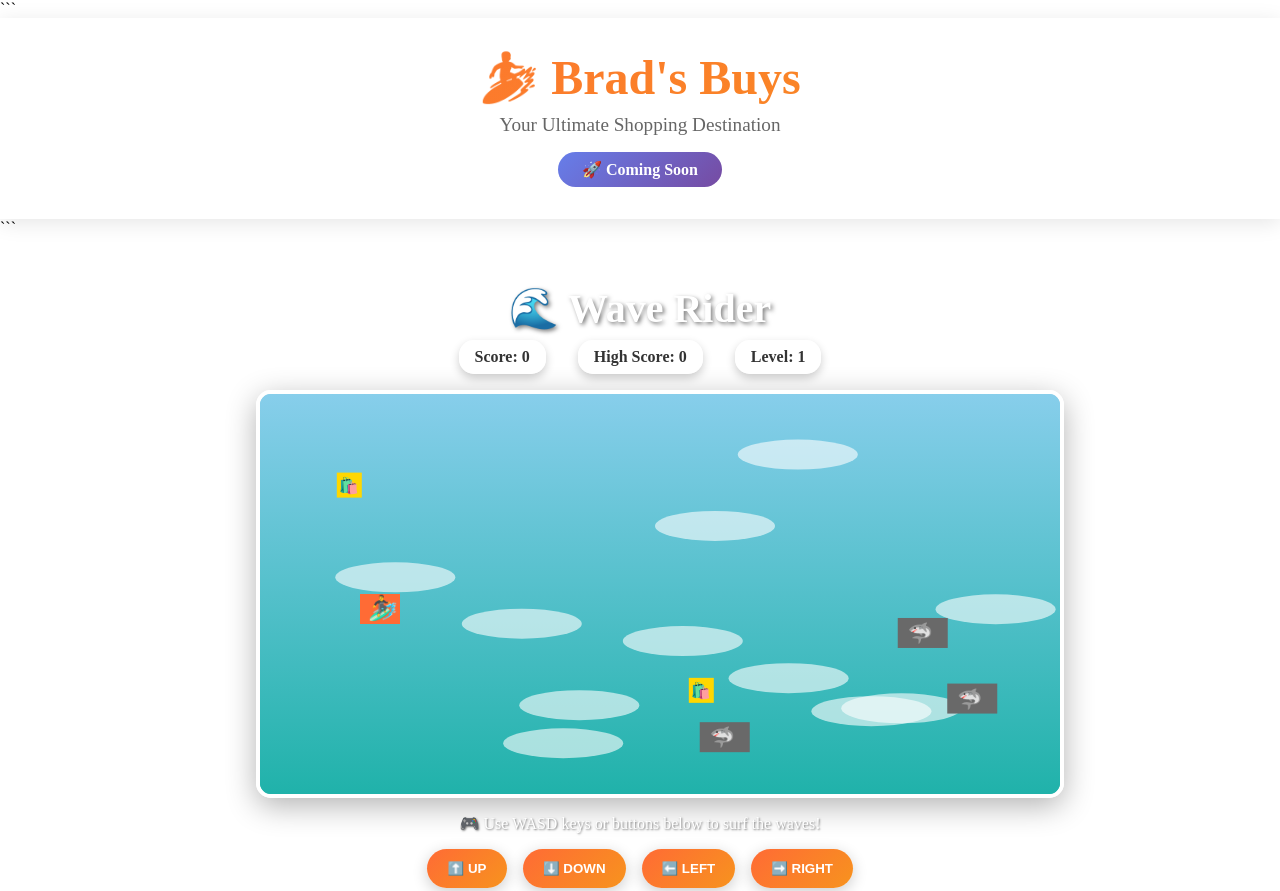
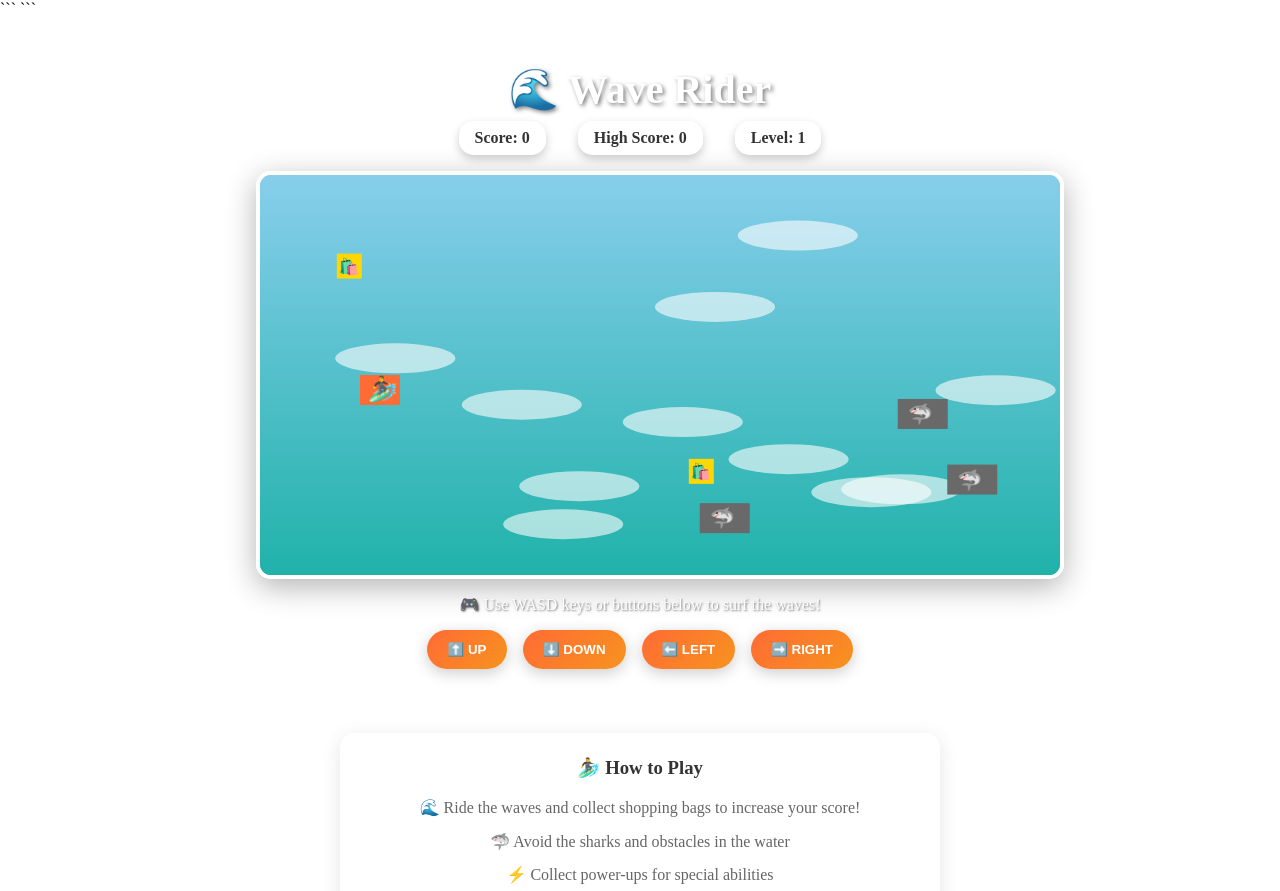
Before and after one commit to likearollinson/basic-portfolio, a plain HTML site: page public/surf.html in a window 1280 px wide. Shown: the top 891 px of the page. Drawn offline with Linux system fonts and the light colour scheme.

Commit message:
Refactor header and add game container
Removed header section and added game container.

````diff
--- a/public/surf.html
+++ b/public/surf.html
@@ -212,11 +212,6 @@
 
 </head>
 <body>
-    <div class="header">
-        <div class="logo">🏄‍♂️ Brad's Buys</div>
-        <div class="tagline">Your Ultimate Shopping Destination</div>
-        <div class="coming-soon">🚀 Coming Soon</div>
-    </div>
 
 ```
 <div class="game-container">
````
